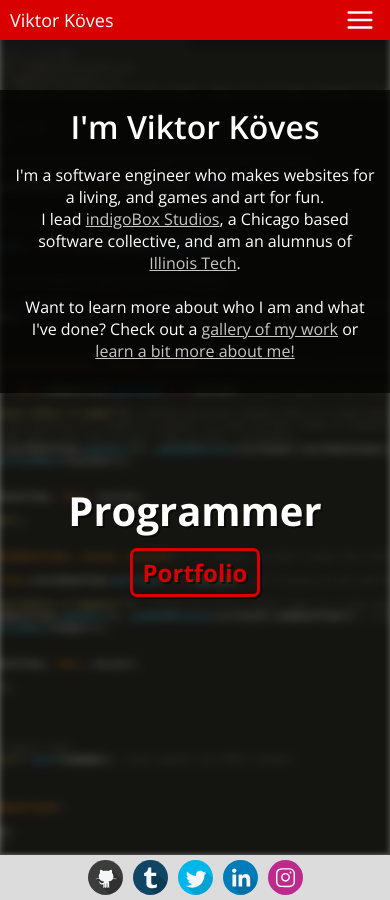
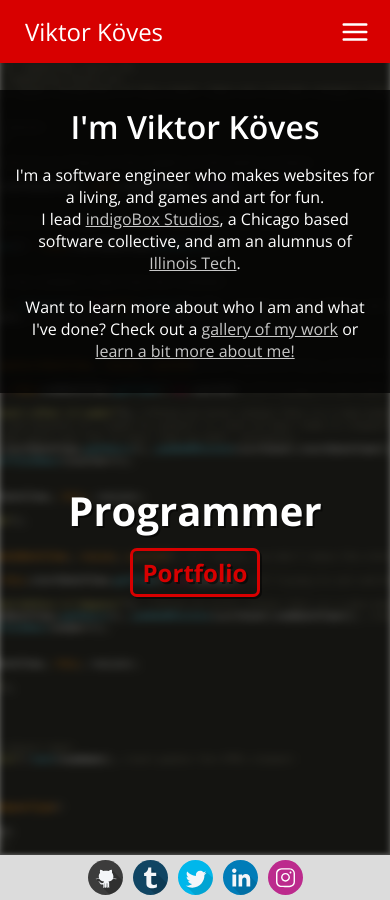
Before and after one commit to vkoves/vkoves.github.io, a Jekyll site: the page built from index.html, in a window 390 px wide. Built offline with Jekyll 4.4.1, drawn with Linux system fonts in a browser that asks for light colours.

Commit message:
Increased mobile menu sizing

```diff
--- a/_layouts/default.html
+++ b/_layouts/default.html
@@ -75,18 +75,22 @@
 </head>
 <body>
 	{% comment %} Site wide header {% endcomment %}
-	<div id="header" class="filter-transition">
+	<header id="header" class="filter-transition">
 		<div id="header-inside">
-			<span id="title"><a href="/" class="local-link">Viktor K&ouml;ves</a></span>
+			<div class="header-main">
+				<span id="title"><a href="/" class="local-link">Viktor K&ouml;ves</a></span>
+
+				<img id="menu" src="/images/menu.svg" alt="Menu">
+			</div>
+
 			<div id="header-buttons">
 				<span><a href="/about" class="local-link">About</a></span> |
 				<span><a href="/gallery" class="local-link">Gallery</a></span> |
 				<span><a href="/portfolio" class="local-link">Portfolio</a></span> |
 				<span><a href="/blog">Blog</a></span>
 			</div>
-			<img id="menu" src="/images/menu.svg" alt="Menu">
 		</div>
-	</div>
+	</header>
 
 	<div class="page-container {{ page.pageClass }}">
 		{% if page.isPost %}
@@ -117,7 +121,7 @@
 	</div>
 
 	{% comment %} Site wide footer {% endcomment %}
-	<div class="footer filter-transition">
+	<footer class="footer filter-transition">
 		<ul class="social-bar">
 			<!-- Since these are all CSS images, add aria-label for a11y -->
 			<li>
@@ -146,6 +150,6 @@
 				</a>
 			</li>
 		</ul>
-	</div>
+	</footer>
 </body>
 </html>
--- a/css/main.scss
+++ b/css/main.scss
@@ -39,21 +39,21 @@
 #header
 {
 	position: fixed;
+	top: 0px;
 	width: 100%;
-	height: 40px;
-	top: 0px;
 	text-align: left;
 	background: $brand-red;
 	z-index: 5;
+	font-size: 18px;
+
+
+	.header-main { display: inline-block; }
 }
 #header-inside
 {
-	position: relative;
+	padding: 10px 0;
 	width: 80%;
-	top: 20%;
-	margin-left: auto;
-	margin-right: auto;
-	font-size: 18px;
+	margin: auto;
 	color: $white;
 	font-weight: 400;
 	max-width: 1200px;
@@ -99,13 +99,13 @@
 {
 	display: none;
 	width: 30px;
-	position: absolute;
-	top: -8px;
-	right: 10px;
 	padding: 5px;
 	cursor: pointer;
 }
 
+/**
+ * Tablet-ish & mobile styling
+ */
 @media (max-width: 800px)
 {
 	#header-inside
@@ -114,6 +114,9 @@
 	}
 }
 
+/**
+ * Mobile styling
+ */
 @media (max-width: 600px)
 {
 	body
@@ -125,18 +128,27 @@
 		transition: padding 0.5s;
 		padding-bottom: 0px;
 		overflow: hidden;
+		height: 7vh;
+		font-size: 24px;
 
 		&.-open {
-			padding-bottom: 30px;
+			padding-bottom: 5vh;
+		}
+		#header-inside { padding: 0; }
+		.header-main {
+			height: 100%;
+			padding: 0 15px;
+			display: flex;
+			align-items: center;
+			justify-content: space-between;
 		}
 	}
 	#header-buttons
 	{
-		position: absolute;
-		top: 32px;
+		margin: 5px 0;
 		width: 100%;
 		text-align: center;
-		font-size: 16px;
+		font-size: 0.9em;
 	}
 	#menu
 	{
```
